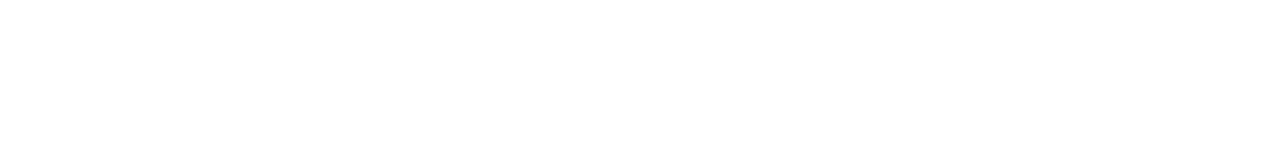
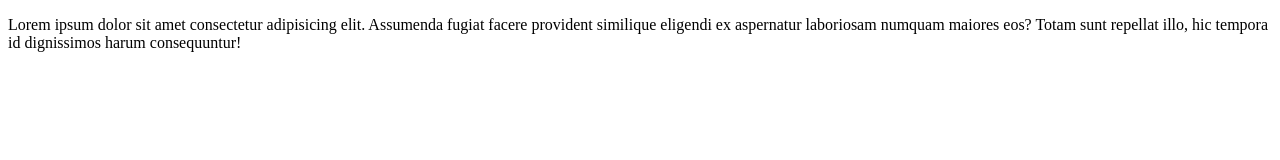
Before and after one commit to zedd37/new_lab, a plain HTML site: page index.html in a window 1280 px wide. Drawn offline with Linux system fonts and the light colour scheme.

Commit message:
new pragragh

```diff
--- a/index.html
+++ b/index.html
@@ -1,12 +1,17 @@
 <!DOCTYPE html>
 <html lang="en">
-<head>
-    <meta charset="UTF-8">
-    <meta http-equiv="X-UA-Compatible" content="IE=edge">
-    <meta name="viewport" content="width=device-width, initial-scale=1.0">
+  <head>
+    <meta charset="UTF-8" />
+    <meta http-equiv="X-UA-Compatible" content="IE=edge" />
+    <meta name="viewport" content="width=device-width, initial-scale=1.0" />
     <title>Document</title>
-</head>
-<body>
-
-</body>
+  </head>
+  <body>
+    <p>
+      Lorem ipsum dolor sit amet consectetur adipisicing elit. Assumenda fugiat
+      facere provident similique eligendi ex aspernatur laboriosam numquam
+      maiores eos? Totam sunt repellat illo, hic tempora id dignissimos harum
+      consequuntur!
+    </p>
+  </body>
 </html>
```
